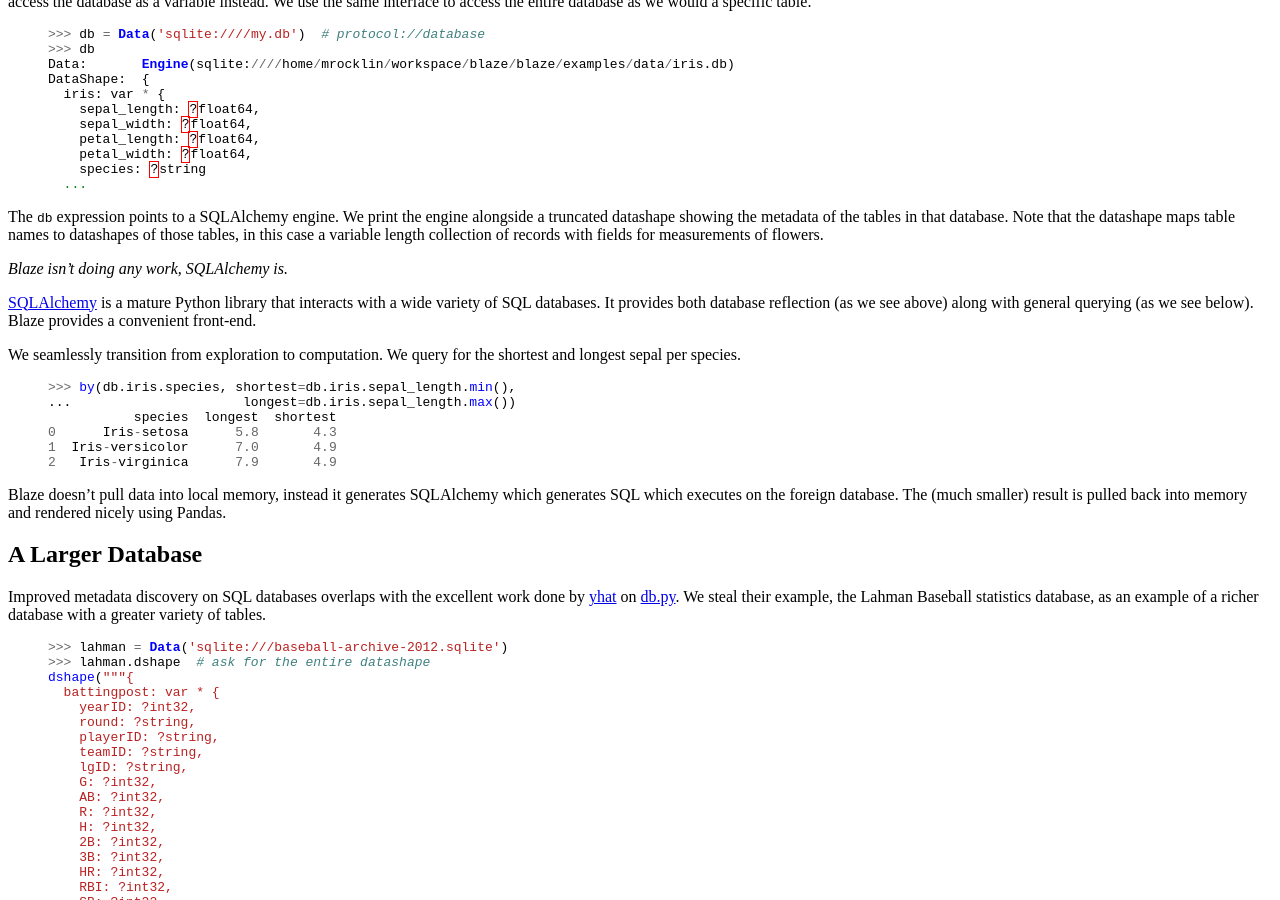
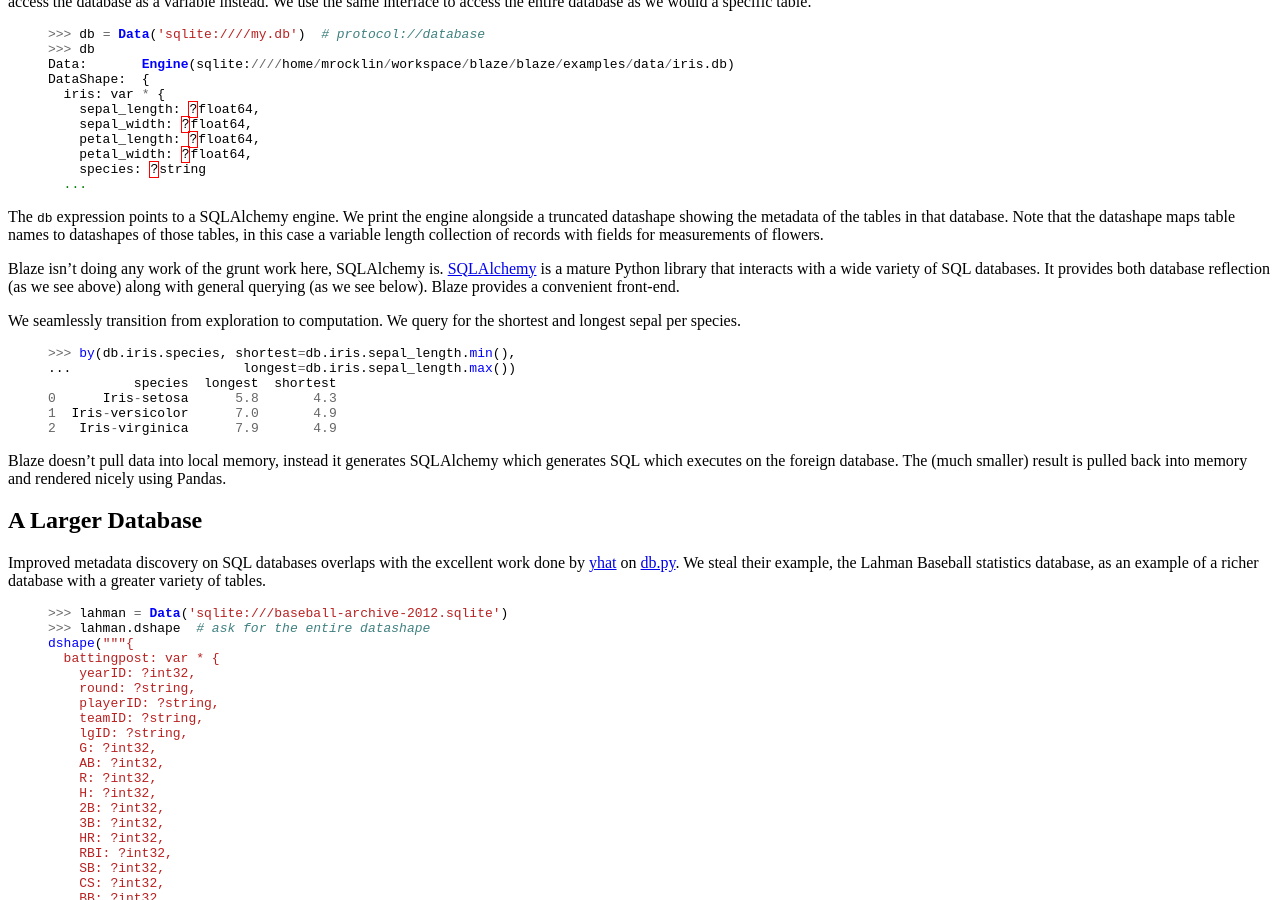
Before and after one commit to besyskymnbk/blog, a Jekyll site: the page built from _posts/work/2014-11-20-Blaze-Datasets.md, in a window 1280 px wide and 900 px high, scrolled down 1424 px. Built offline with Jekyll 4.4.1, drawn with Linux system fonts in a browser that asks for light colours; comment, search, counter and statistics services are not loaded.

Commit message:
de-emphasize sqlalchemy bit
Thanks @lilahickey

```diff
--- a/_posts/work/2014-11-20-Blaze-Datasets.md
+++ b/_posts/work/2014-11-20-Blaze-Datasets.md
@@ -134,8 +134,7 @@ database.  Note that the datashape maps table names to datashapes of those
 tables, in this case a variable length collection of records with fields for
 measurements of flowers.
 
-*Blaze isn't doing any work, SQLAlchemy is.*
-
+Blaze isn't doing any work of the grunt work here, SQLAlchemy is.
 [SQLAlchemy](http://www.sqlalchemy.org/) is a mature Python library that
 interacts with a wide variety of SQL databases.  It provides both database
 reflection (as we see above) along with general querying (as we see below).
```
